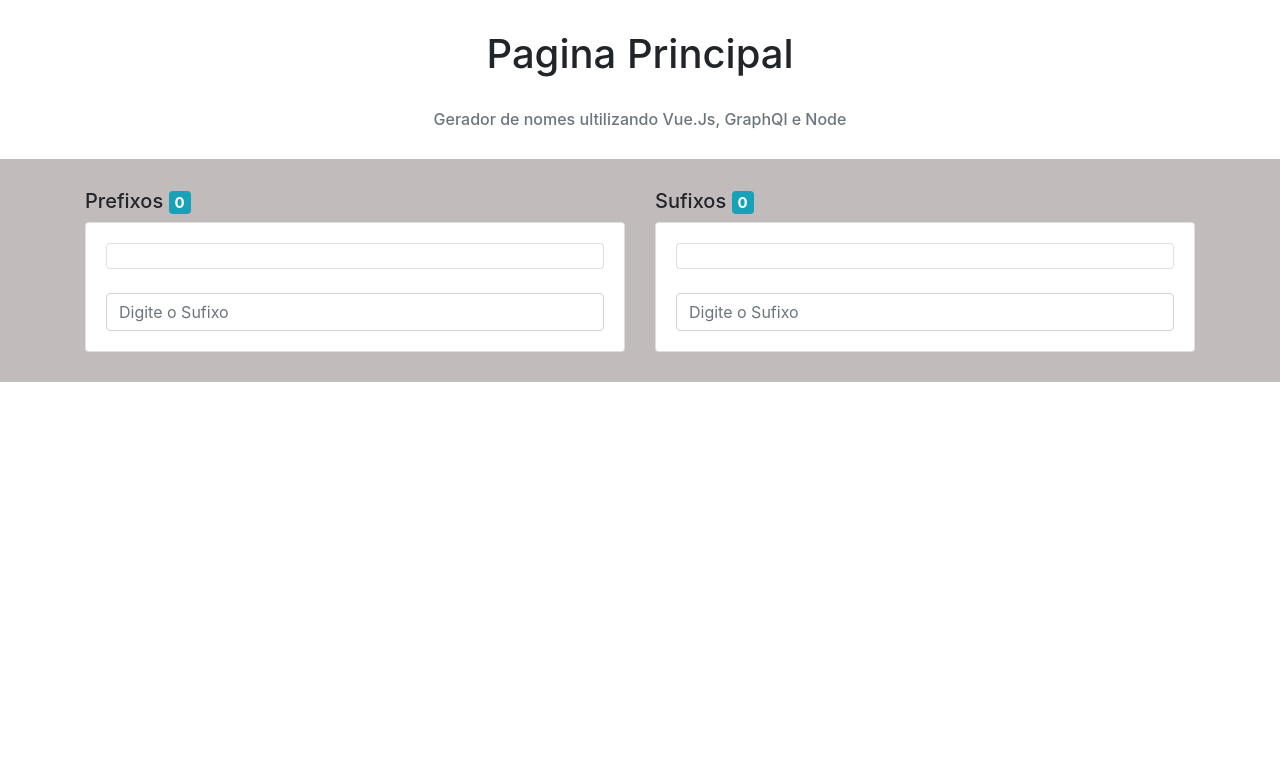
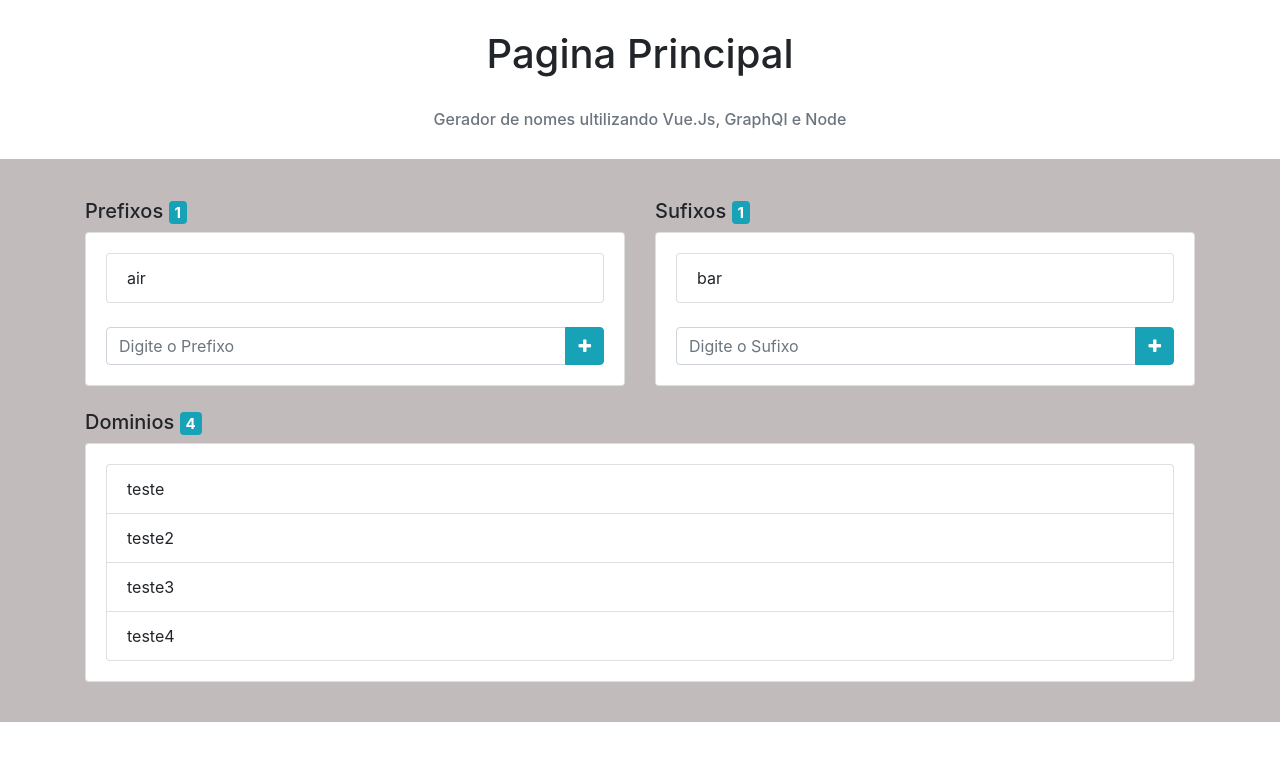
Before and after one commit to beliciobcardoso-zz/fullstack_vue_graphql_node_1, a Vue app: page / in a window 1280 px wide. Shown: the top 760 px of the page. Built offline with nearby package versions, Linux system fonts and the light colour scheme.

Commit message:
ajuste de configuração e add o botão

```diff
--- a/src/App.vue
+++ b/src/App.vue
@@ -11,32 +11,58 @@
 					<div class="col-md">
 						<h5>
 							Prefixos
-              <span class="badge badge-info">0</span>
+							<span class="badge badge-info">{{prefixes.length}}</span>
 						</h5>
 						<div class="card">
 							<div class="card-body">
 								<ul class="list-group">
-                  <li class="list-group-item"></li>
+									<li class="list-group-item" v-for="prefixe in prefixes" v-bind:key="prefixe">{{prefixe}}</li>
 								</ul>
 								<br />
-                <input class="form-control" type="text" placeholder="Digite o Sufixo" />
+								<div class="input-group">
+									<input class="form-control" type="text" placeholder="Digite o Prefixo" />
+									<div class="input-group-append">
+										<button class="btn btn-info">
+											<span class="fa fa-plus"></span>
+										</button>
+									</div>
+								</div>
 							</div>
 						</div>
 					</div>
 					<div class="col-md">
 						<h5>
 							Sufixos
-              <span class="badge badge-info">0</span>
+							<span class="badge badge-info">{{ sufixes.length}}</span>
 						</h5>
 						<div class="card">
 							<div class="card-body">
 								<ul class="list-group">
-                  <li class="list-group-item"></li>
+									<li class="list-group-item" v-for="sufixe in sufixes" v-bind:key="sufixe">{{ sufixe}}</li>
 								</ul>
 								<br />
+								<div class="input-group">
 									<input class="form-control" type="text" placeholder="Digite o Sufixo" />
+									<div class="input-group-append">
+										<button class="btn btn-info">
+											<span class="fa fa-plus"></span>
+										</button>
 									</div>
 								</div>
+							</div>
+						</div>
+					</div>
+				</div>
+				<br />
+				<h5>
+					Dominios
+					<span class="badge badge-info">{{ domains.length}}</span>
+				</h5>
+				<div class="card">
+					<div class="card-body">
+						<ul class="list-group">
+							<li class="list-group-item" v-for="domain in domains" v-bind:key="domain">{{ domain }}</li>
+						</ul>
 					</div>
 				</div>
 			</div>
@@ -49,7 +75,14 @@ import "bootstrap/dist/css/bootstrap.css";
 import "font-awesome/css/font-awesome.css";
 
 export default {
-  name: "app"
+	name: "app",
+	data() {
+		return {
+			prefixes: ["air"],
+			sufixes: ["bar"],
+			domains: ["teste", "teste2", "teste3", "teste4"]
+		};
+	}
 };
 </script>
 
@@ -61,7 +94,7 @@ export default {
 
 #main {
 	background-color: #c2bbbb;
-  padding-top: 30px;
-  padding-bottom: 30px;
+  padding:40px;
 }
+
 </style>
```
Also changed, not shown: babel.config.js (+4 -4 lines), package.json (+15 -2 lines), src/main.js (+5 -5 lines). Lines whose indentation alone changed are shown as unchanged.
